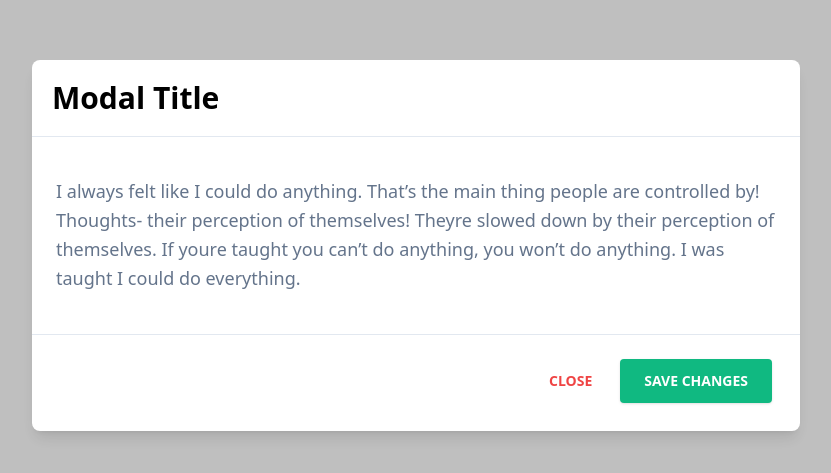
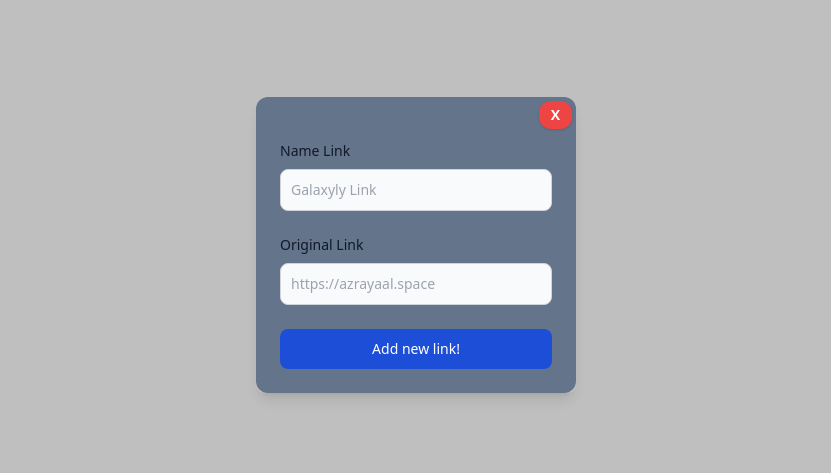
Before and after one commit to azrayaal/galaxly, a Next.js app: page /components/modals/modaladdlink in a window 1280 px wide. Shown: the part 155-628 px from the top of the page, without its empty margins (224-1055 px from the left). Built offline with nearby package versions, Linux system fonts and the light colour scheme.

Commit message:
update modal

```diff
--- a/pages/components/modals/modaladdlink.tsx
+++ b/pages/components/modals/modaladdlink.tsx
@@ -8,36 +8,53 @@ export default function Modaladdlink(props: Modallinkprops) {
   return (
     <>
       <div className="justify-center items-center flex overflow-x-hidden overflow-y-auto fixed inset-0 z-50 outline-none focus:outline-none">
-        <div className="relative w-auto my-6 mx-auto max-w-3xl">
+        <div className="relative sm:w-3/12 w-auto my-6 mx-auto max-w-3xl bg-slate-500 rounded-xl ">
           {/*content*/}
-          <div className="border-0 rounded-lg shadow-lg relative flex flex-col w-full bg-white outline-none focus:outline-none">
-            {/*header*/}
-            <div className="flex items-start justify-between p-5 border-b border-solid border-slate-200 rounded-t">
-              <h3 className="text-3xl font-semibold">Modal Title</h3>
-              <button className="p-1 ml-auto bg-transparent border-0 text-black opacity-5 float-right text-3xl leading-none font-semibold outline-none focus:outline-none" onClick={() => setShowModal(false)}>
-                <span className="bg-transparent text-black opacity-5 h-6 w-6 text-2xl block outline-none focus:outline-none">×</span>
-              </button>
+          <div className="border-0 rounded-lg shadow-lg relative flex flex-col w-full outline-none focus:outline-none ">
+            <div className="relative p-6 flex-auto mt-5">
+              <form className="space-y-6" action="#">
+                <div>
+                  <label htmlFor="email" className="block mb-2 text-sm font-medium text-gray-900 dark:text-white">
+                    Name Link
+                  </label>
+                  <input
+                    type="text"
+                    name="nameLink"
+                    id="nameLink"
+                    className="bg-gray-50 border border-gray-300 text-gray-900 text-sm rounded-lg focus:ring-blue-500 focus:border-blue-500 block w-full p-2.5 dark:bg-gray-600 dark:border-gray-500 dark:placeholder-gray-400 dark:text-white"
+                    placeholder="Galaxyly Link"
+                    required
+                  />
+                </div>
+                <div>
+                  <label htmlFor="password" className="block mb-2 text-sm font-medium text-gray-900 dark:text-white">
+                    Original Link
+                  </label>
+                  <input
+                    type="text"
+                    name="originalLink"
+                    id="originalLink"
+                    className="bg-gray-50 border border-gray-300 text-gray-900 text-sm rounded-lg focus:ring-blue-500 focus:border-blue-500 block w-full p-2.5 dark:bg-gray-600 dark:border-gray-500 dark:placeholder-gray-400 dark:text-white"
+                    placeholder={`https://azrayaal.space`}
+                    required
+                  />
+                </div>
+                <button
+                  type="submit"
+                  className="w-full text-white bg-blue-700 hover:bg-blue-800 focus:ring-4 focus:outline-none focus:ring-blue-300 font-medium rounded-lg text-sm px-5 py-2.5 text-center dark:bg-blue-600 dark:hover:bg-blue-700 dark:focus:ring-blue-800"
+                >
+                  Add new link!
+                </button>
+              </form>
             </div>
-            {/*body*/}
-            <div className="relative p-6 flex-auto">
-              <p className="my-4 text-slate-500 text-lg leading-relaxed">
-                I always felt like I could do anything. That’s the main thing people are controlled by! Thoughts- their perception of themselves! Theyre slowed down by their perception of themselves. If youre taught you can’t do anything,
-                you won’t do anything. I was taught I could do everything.
-              </p>
-            </div>
+            <button
+              className="bg-red-500 text-white active:bg-emerald-600 font-bold uppercase text-sm px-3 py-1 rounded-xl shadow hover:shadow-lg outline-none focus:outline-none mr-1 mb-1 ease-linear transition-all duration-150 absolute right-0 top-1"
+              type="button"
+              onClick={() => setShowModal(false)}
+            >
+              x
+            </button>
             {/*footer*/}
-            <div className="flex items-center justify-end p-6 border-t border-solid border-slate-200 rounded-b">
-              <button className="text-red-500 background-transparent font-bold uppercase px-6 py-2 text-sm outline-none focus:outline-none mr-1 mb-1 ease-linear transition-all duration-150" type="button" onClick={() => setShowModal(false)}>
-                Close
-              </button>
-              <button
-                className="bg-emerald-500 text-white active:bg-emerald-600 font-bold uppercase text-sm px-6 py-3 rounded shadow hover:shadow-lg outline-none focus:outline-none mr-1 mb-1 ease-linear transition-all duration-150"
-                type="button"
-                onClick={() => setShowModal(false)}
-              >
-                Save Changes
-              </button>
-            </div>
           </div>
         </div>
       </div>
--- a/pages/dashboard.tsx
+++ b/pages/dashboard.tsx
@@ -52,8 +52,21 @@ export default function Dashboard() {
         </nav>
 
         <main className="main">
-          <div className="w-full sm:mt-16 mt-0 text-xl text-gray-300 sm:ml-0 ml-5">{`${user.displayName}'s Links:`}</div>
+          {/* name */}
+          <div className="w-full sm:mt-16 mt-0 mb-3 text-xl text-gray-300 sm:ml-0 ml-5 inline-block">
+            <span>{`${user.displayName}'s Links:`} </span>
+            <div className="align-middle sm:hidden inline-block ml-4">
+              <button
+                className="  mx-auto lg:mx-0 font-semibold rounded-xl mt-2 lg:mt-0 py-2 px-5 shadow focus:outline-none focus:shadow-outline transform transition hover:scale-105 duration-300 ease-in-out bg-gray-400 bg-transparent border-2 border-gray-50 text-gray-50"
+                onClick={() => setShowModal(true)}
+              >
+                create link
+              </button>
+            </div>
+          </div>
+          {/* emd of name */}
 
+          {/* card */}
           <div className=" w-full grid sm:grid-cols-3 grid-cols-1 gap-4 mt-4 ">
             <div className="sm:mx-12 mx-5 max-w-sm rounded-2xl overflow-hidden shadow-lg bg-transparent border-2 border-gray-50">
               <div className="px-6 py-4">
@@ -98,6 +111,7 @@ export default function Dashboard() {
                 </span>
               </div>
             </div>
+            {/* end of card */}
           </div>
         </main>
 
```
